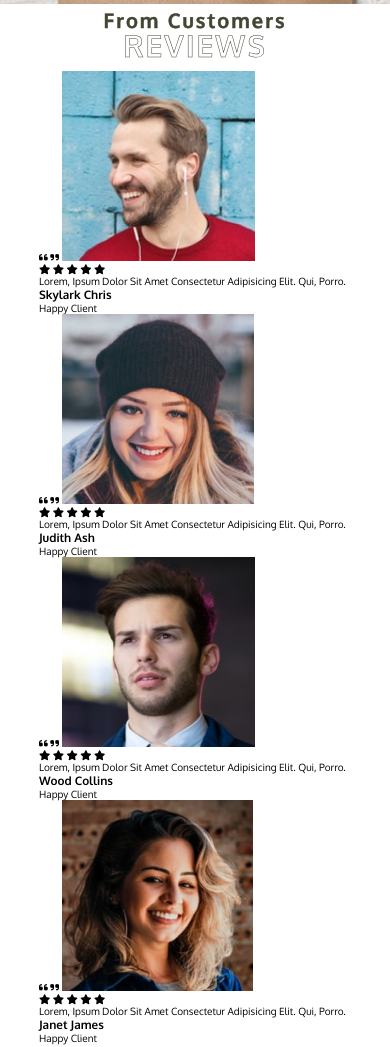
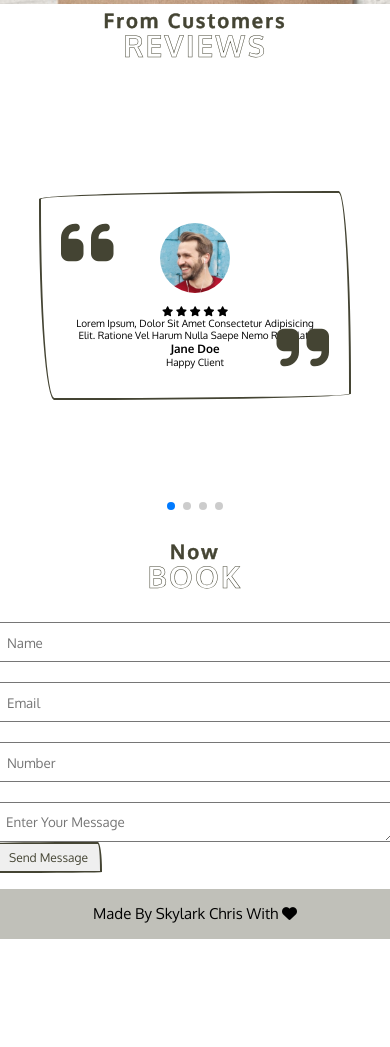
Before and after one commit to Skylark355/Coffee-Shop, a plain HTML site: page index.html in a window 390 px wide. Shown: the part 2843-3890 px from the top of the page. After the commit the page ends 3782 px from the top, so only its background shows below. Drawn offline with nearby package versions, Linux system fonts and the light colour scheme; a web font is replaced by a local one.

Commit message:
Done styling

```diff
--- a/CSS/style.css
+++ b/CSS/style.css
@@ -21,8 +21,6 @@
   box-sizing: border-box;
   text-decoration: none;
   font-family: "Oxygen", sans-serif;
-  /* outline: none; */
-  /* border: none; */
   text-transform: capitalize;
   transition: all 0.2s linear;
 }
@@ -323,7 +321,90 @@ section {
   font-size: 2rem;
   font-weight: 800;
 }
+
 /* menu section ends here  */
+
+/* review section starts here  */
+.review .review-slider {
+  padding: 10rem 0;
+}
+
+.review .review-slider .box {
+  border: var(--border);
+  border-radius: var(--border-radius);
+  padding: 3rem;
+  text-align: center;
+  margin: 2rem 0;
+  user-select: none;
+}
+
+.review .review-slider .box .fa-quote-left {
+  z-index: 1;
+  color: var(--main-color);
+  position: absolute;
+  top: 2rem;
+  left: 2rem;
+  font-size: 6rem;
+}
+
+.review .review-slider .box .fa-quote-right {
+  z-index: 1;
+  color: var(--main-color);
+  position: absolute;
+  right: 2rem;
+  bottom: 2rem;
+  font-size: 6rem;
+}
+
+.review .review-slider .box img {
+  width: 7rem;
+  height: 7rem;
+  border-radius: 50%;
+  margin-bottom: 1rem;
+}
+
+.review .review-slider {
+  padding: 10rem 0;
+  z-index: -1;
+}
+
+/* review section ends here  */
+
+/* book section begins here  */
+.book {
+  display: flex;
+  flex-direction: column;
+  justify-content: center;
+  align-items: center;
+}
+
+.book .box {
+  display: block;
+  margin-top: 20px;
+  width: 400px;
+  height: 40px;
+  padding: 10px;
+  /* outline: none;
+  border: none;
+  border-bottom: 2px solid #443; */
+}
+
+.book textarea {
+  display: none;
+}
+
+/* book section ends here  */
+
+/* footer section begins here  */
+.footer{
+  display: flex;
+  flex-direction: column;
+  justify-content: center;
+  align-items: center;
+  font-size: 1.5rem;
+  background-color: rgb(192, 192, 185);
+}
+/* footer section ends here  */
 
 @media (min-width: 320px) and (max-width: 480px) {
   .header .navbar .hide {
@@ -438,3 +519,15 @@ section {
     font-weight: 800;
   }
 }
+
+@media (min-width: 1025px) and (max-width: 1280px) {
+  #menu-btn {
+    display: none;
+  }
+}
+
+@media (min-width: 1281px) {
+  #menu-btn {
+    display: none;
+  }
+}
--- a/JS/script.js
+++ b/JS/script.js
@@ -1,3 +1,4 @@
+// hamburger code starts here
 function showSidebar() {
   const sidebar = document.querySelector(".sidebar");
   sidebar.style.display = "flex";
@@ -14,3 +15,35 @@ navItems.forEach((item) => {
     hideSidebar(); // Hide the sidebar on click
   });
 });
+
+// hamburger codes ends here
+
+// new code
+// document.querySelectorAll(".review-slider img").forEach((images) => {
+//   images.onclick = () => {
+//     var src = images.getAttribute("src");
+//     document.querySelector(".main-home-image").src = src;
+//   };
+// });
+
+var swiper = new Swiper(".review-slider", {
+  spaceBetween: 20,
+  pagination: {
+    el: ".swiper-pagination",
+    clickable: true,
+  },
+  loop: true,
+  grabCursor: true,
+  autoplay: {
+    delay: 7500,
+    disableOnInteraction: false,
+  },
+  breakpoints: {
+    0: {
+      slidesPerView: 1,
+    },
+    768: {
+      slidesPerView: 2,
+    },
+  },
+});
--- a/index.html
+++ b/index.html
@@ -5,6 +5,13 @@
     <meta name="viewport" content="width=device-width, initial-scale=1.0" />
     <title>Coffe Shop</title>
     <link rel="stylesheet" href="./CSS/style.css" />
+    <!-- swiper link -->
+    <link
+      rel="stylesheet"
+      href="https://unpkg.com/swiper@11.0.4/swiper-bundle.min.css"
+    />
+
+    <!-- for font awesome  -->
     <link
       rel="stylesheet"
       href="https://cdnjs.cloudflare.com/ajax/libs/font-awesome/6.7.1/css/all.min.css"
@@ -13,7 +20,6 @@
   <body>
     <!-- header section begins here  -->
     <header class="header">
-      <!-- bring it back  -->
       <div
         id="menu-btn"
         class="fa-solid fa-bars"
@@ -182,90 +188,92 @@
     </section>
     <!-- menu section ends here  -->
 
-    <!-- review section begins here  -->
+    <!-- review section starts -->
     <section class="review" id="review">
       <h1 class="heading">Reviews <span>From Customers</span></h1>
+
       <div class="swiper review-slider">
-        <div class="swipper-wrapper">
+        <div class="swiper-wrapper">
           <div class="swiper-slide box">
-            <i class="fa fa-quote-left"></i>
-            <i class="fa fa-quote-right"></i>
+            <i class="fas fa-quote-left"></i>
+            <i class="fas fa-quote-right"></i>
             <img src="./images/pic-1.png" alt="" />
             <div class="stars">
-              <i class="fa fa-star"></i>
-              <i class="fa fa-star"></i>
-              <i class="fa fa-star"></i>
-              <i class="fa fa-star"></i>
-              <i class="fa fa-star"></i>
+              <i class="fas fa-star"></i>
+              <i class="fas fa-star"></i>
+              <i class="fas fa-star"></i>
+              <i class="fas fa-star"></i>
+              <i class="fas fa-star"></i>
             </div>
             <p>
-              Lorem, ipsum dolor sit amet consectetur adipisicing elit. Qui,
-              porro.
+              Lorem ipsum, dolor sit amet consectetur adipisicing elit. Ratione
+              vel harum nulla saepe nemo repellat!
             </p>
-            <h3>Skylark Chris</h3>
+            <h3>Jane Doe</h3>
             <span>Happy Client</span>
           </div>
 
           <div class="swiper-slide box">
-            <i class="fa fa-quote-left"></i>
-            <i class="fa fa-quote-right"></i>
+            <i class="fas fa-quote-left"></i>
+            <i class="fas fa-quote-right"></i>
             <img src="./images/pic-2.png" alt="" />
             <div class="stars">
-              <i class="fa fa-star"></i>
-              <i class="fa fa-star"></i>
-              <i class="fa fa-star"></i>
-              <i class="fa fa-star"></i>
-              <i class="fa fa-star"></i>
+              <i class="fas fa-star"></i>
+              <i class="fas fa-star"></i>
+              <i class="fas fa-star"></i>
+              <i class="fas fa-star"></i>
+              <i class="fas fa-star"></i>
             </div>
             <p>
-              Lorem, ipsum dolor sit amet consectetur adipisicing elit. Qui,
-              porro.
+              Lorem ipsum, dolor sit amet consectetur adipisicing elit. Ratione
+              vel harum nulla saepe nemo repellat!
             </p>
-            <h3>Judith Ash</h3>
+            <h3>Jane Doe</h3>
             <span>Happy Client</span>
           </div>
 
           <div class="swiper-slide box">
-            <i class="fa fa-quote-left"></i>
-            <i class="fa fa-quote-right"></i>
+            <i class="fas fa-quote-left"></i>
+            <i class="fas fa-quote-right"></i>
             <img src="./images/pic-3.png" alt="" />
             <div class="stars">
-              <i class="fa fa-star"></i>
-              <i class="fa fa-star"></i>
-              <i class="fa fa-star"></i>
-              <i class="fa fa-star"></i>
-              <i class="fa fa-star"></i>
+              <i class="fas fa-star"></i>
+              <i class="fas fa-star"></i>
+              <i class="fas fa-star"></i>
+              <i class="fas fa-star"></i>
+              <i class="fas fa-star"></i>
             </div>
             <p>
-              Lorem, ipsum dolor sit amet consectetur adipisicing elit. Qui,
-              porro.
+              Lorem ipsum, dolor sit amet consectetur adipisicing elit. Ratione
+              vel harum nulla saepe nemo repellat!
             </p>
-            <h3>Wood Collins</h3>
+            <h3>Jane Doe</h3>
             <span>Happy Client</span>
           </div>
 
           <div class="swiper-slide box">
-            <i class="fa fa-quote-left"></i>
-            <i class="fa fa-quote-right"></i>
+            <i class="fas fa-quote-left"></i>
+            <i class="fas fa-quote-right"></i>
             <img src="./images/pic-4.png" alt="" />
             <div class="stars">
-              <i class="fa fa-star"></i>
-              <i class="fa fa-star"></i>
-              <i class="fa fa-star"></i>
-              <i class="fa fa-star"></i>
-              <i class="fa fa-star"></i>
+              <i class="fas fa-star"></i>
+              <i class="fas fa-star"></i>
+              <i class="fas fa-star"></i>
+              <i class="fas fa-star"></i>
+              <i class="fas fa-star"></i>
             </div>
             <p>
-              Lorem, ipsum dolor sit amet consectetur adipisicing elit. Qui,
-              porro.
+              Lorem ipsum, dolor sit amet consectetur adipisicing elit. Ratione
+              vel harum nulla saepe nemo repellat!
             </p>
-            <h3>Janet James</h3>
+            <h3>Jane Doe</h3>
             <span>Happy Client</span>
           </div>
         </div>
+        <div class="swiper-pagination"></div>
       </div>
     </section>
-    <!-- review section ends here  -->
+    <!-- review section ends -->
 
     <!-- book section begins here  -->
     <section class="book" id="book">
@@ -278,8 +286,6 @@
           name=""
           placeholder="Enter your message"
           class="box"
-          cols="30"
-          rows="10"
         ></textarea>
         <input type="submit" value="Send Message" class="btn" />
       </form>
@@ -293,6 +299,7 @@
       </div>
     </section>
     <!-- footer section ends here  -->
+    <script src="https://unpkg.com/swiper@11.0.4/swiper-bundle.min.js"></script>
     <script src="./JS/script.js"></script>
   </body>
 </html>
```
